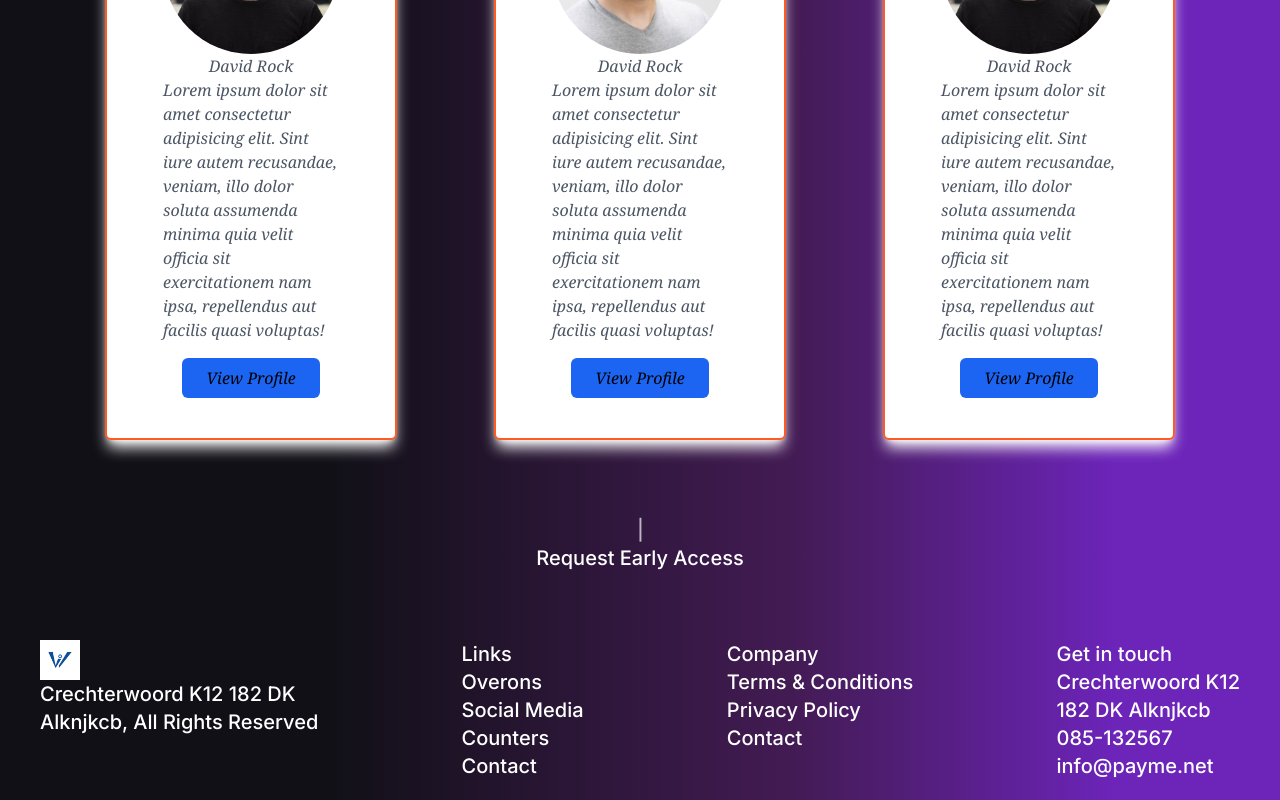
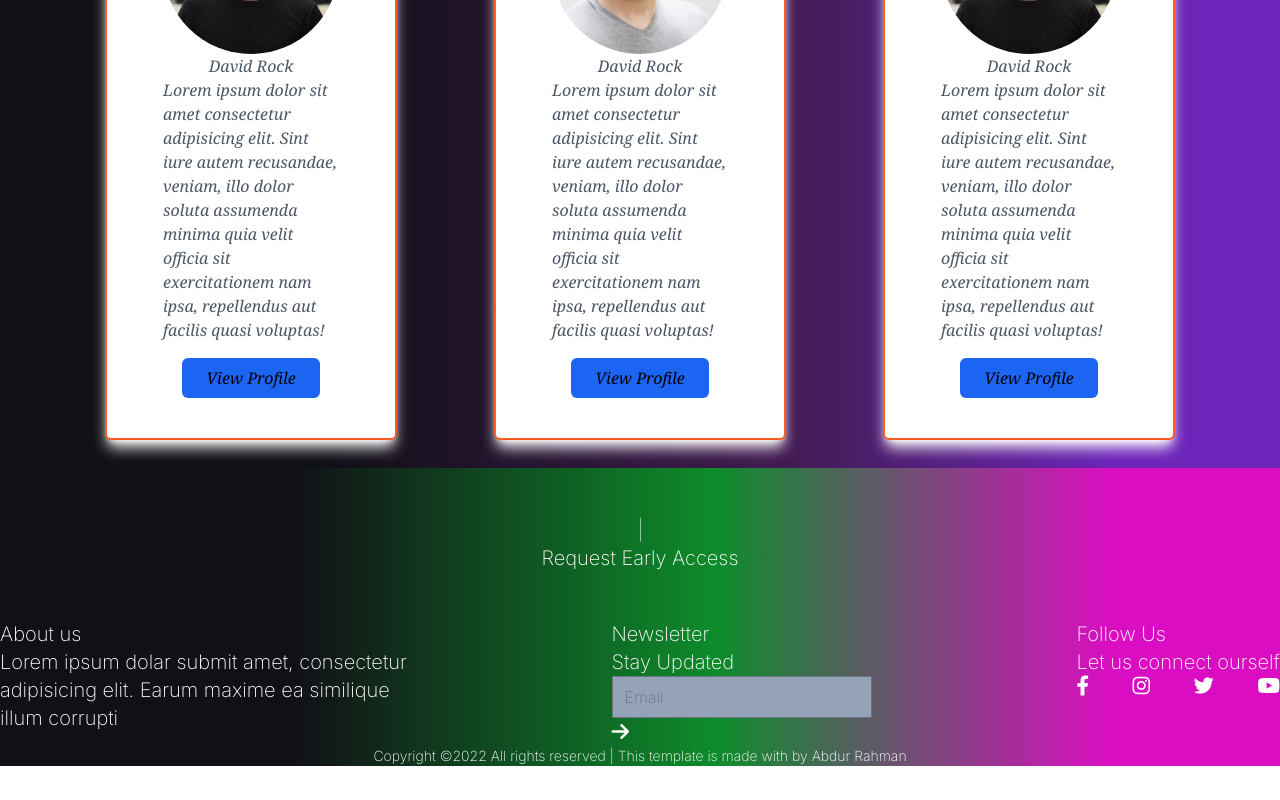
Before and after one commit to RazuAhmad/weero-digital-book-library, a React (Create React App) app: page / in a window 1280 px wide. Shown: the part 2998-3798 px from the top of the page. After the commit the page ends 3764 px from the top, so only its background shows below. Built offline with nearby package versions, Linux system fonts and the light colour scheme.

Commit message:
footer done

```diff
--- a/src/Components/AboutUs/AboutUs.css
+++ b/src/Components/AboutUs/AboutUs.css
@@ -1,5 +1,8 @@
-@import url('https://fonts.googleapis.com/css2?family=Inter:wght@500&display=swap');
+@import url('https://fonts.googleapis.com/css2?family=Inter:wght@200&display=swap');
 
-.footer_text-font{
+.footer_container{
     font-family: 'Inter', sans-serif;
+    background: rgb(17,16,23);
+background: linear-gradient(90deg, rgba(17,16,23,1) 23%, rgba(14,140,43,1) 56%, rgba(219,13,194,1) 87%);
+
 }
--- a/src/Components/AboutUs/AboutUs.js
+++ b/src/Components/AboutUs/AboutUs.js
@@ -1,10 +1,10 @@
 import React from "react";
 import "./AboutUs.css";
-import logo from "../../images/weero-dital-icon.jpg"
+// import logo from "../../images/weero-dital-icon.jpg"
 import Typewriter from "typewriter-effect";
 const AboutUs = () => {
   return (
-    <div className=" text-white footer_text-font text-xl">
+    <div className=" text-white footer_container text-xl">
       <div className="flex flex-col items-center justify-center py-12">
         <h1 className="gradient__text">
           <Typewriter
@@ -17,37 +17,63 @@ const AboutUs = () => {
         </h1>
         <p>Request Early Access</p>
       </div>
-      <div className="flex justify-between px-10 py-5">
-        <div className="content1">
-          <h2>
-            <img className="w-10" src={logo} alt="Logo" />
-          </h2>
-          <p>
-            Crechterwoord K12 182 DK <br /> Alknjkcb, All Rights Reserved
-          </p>
+
+
+      <div className="flex flex-col items-center">
+
+          <div className="flex justify-between">
+          <div className=" w-1/3">
+            <h1 class="text-light">About us</h1>
+            <p class="text-muted">
+              Lorem ipsum dolar submit amet, consectetur adipisicing elit. Earum
+              maxime ea similique illum corrupti
+            </p>
+
+          </div>
+          <div className="">
+            <h2 className="">Newsletter</h2>
+            <p className="">Stay Updated</p>
+            <form class="form-inline">
+              <di class="col pl">
+                <div class="input-group pr-5">
+                  <input
+                    type="text"
+                    className="text-white bg-slate-400"
+                    placeholder="Email"
+                  />
+                  <div class="input-group-prepend">
+                    <div class="input-group-text">
+                      <i class="fas fa-arrow-right"></i>
+                    </div>
+                  </div>
+                </div>
+              </di>
+            </form>
+          </div>
+          <div class="col-md-2 col-sm-12">
+            <h4 class="text-light">Follow Us</h4>
+            <p class="text-muted">Let us connect ourself</p>
+            <div class="flex justify-between">
+              <i class="fab fa-facebook-f"></i>
+              <i class="fab fa-instagram"></i>
+              <i class="fab fa-twitter"></i>
+              <i class="fab fa-youtube"></i>
+            </div>
+          </div>
+          </div>
+
+
+          <div>
+          <p class="text-sm">
+              Copyright ©2022 All rights reserved | This template is made with
+              by <span color="">Abdur Rahman</span>
+            </p>
+          </div>
+
         </div>
-        <div className="content2">
-          <h2>Links</h2>
-          <p>Overons</p>
-          <p>Social Media</p>
-          <p>Counters</p>
-          <p>Contact</p>
-        </div>
-        <div className="content3">
-          <h2>Company</h2>
-          <p>Terms & Conditions</p>
-          <p>Privacy Policy</p>
-          <p>Contact</p>
-        </div>
-        <div className="content4">
-          <h2>Get in touch</h2>
-          <p>
-            Crechterwoord K12 <br /> 182 DK Alknjkcb
-          </p>
-          <p>085-132567</p>
-          <p>info@payme.net</p>
-        </div>
-      </div>
+
+
+
     </div>
   );
 };
```
